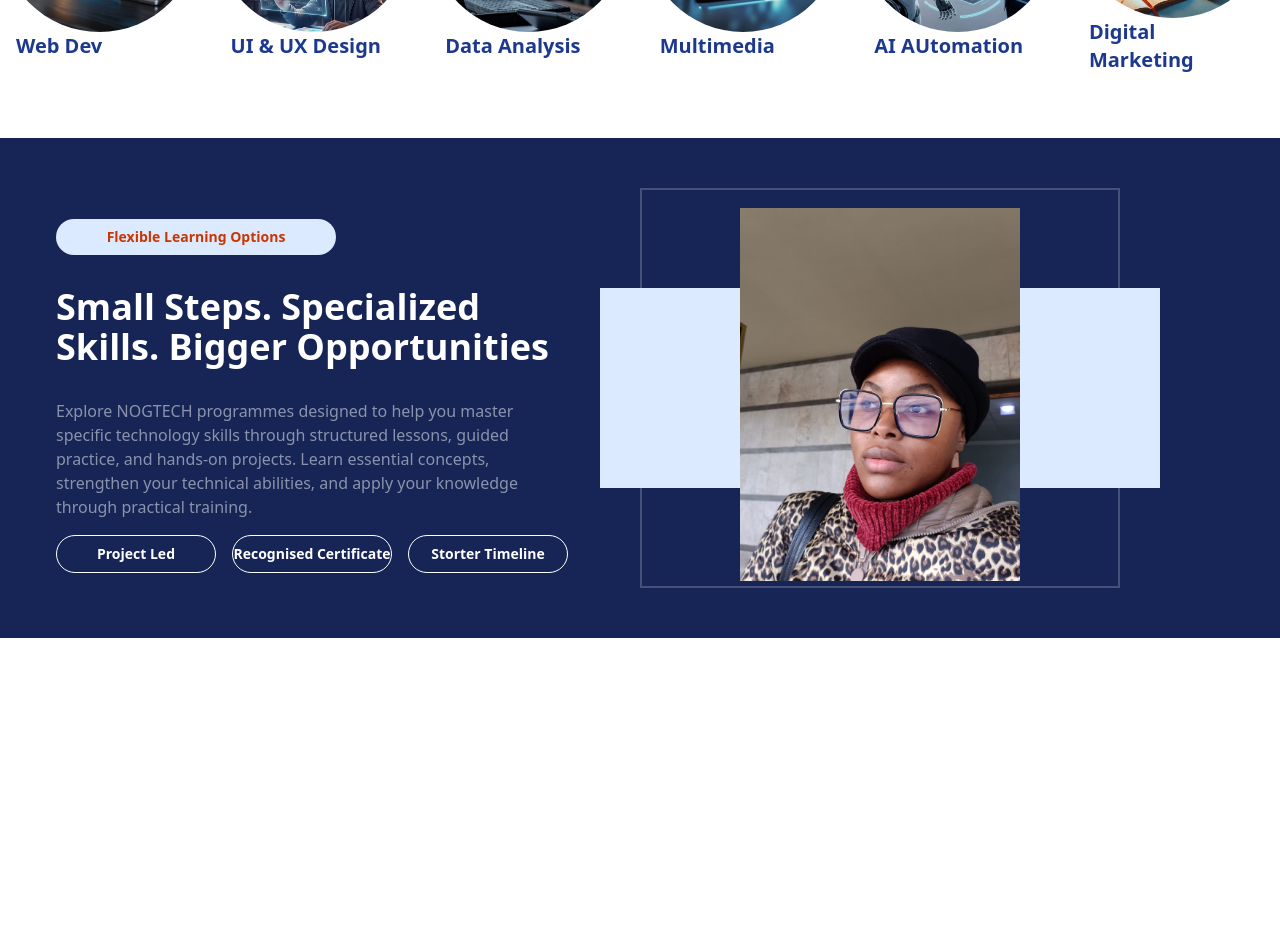
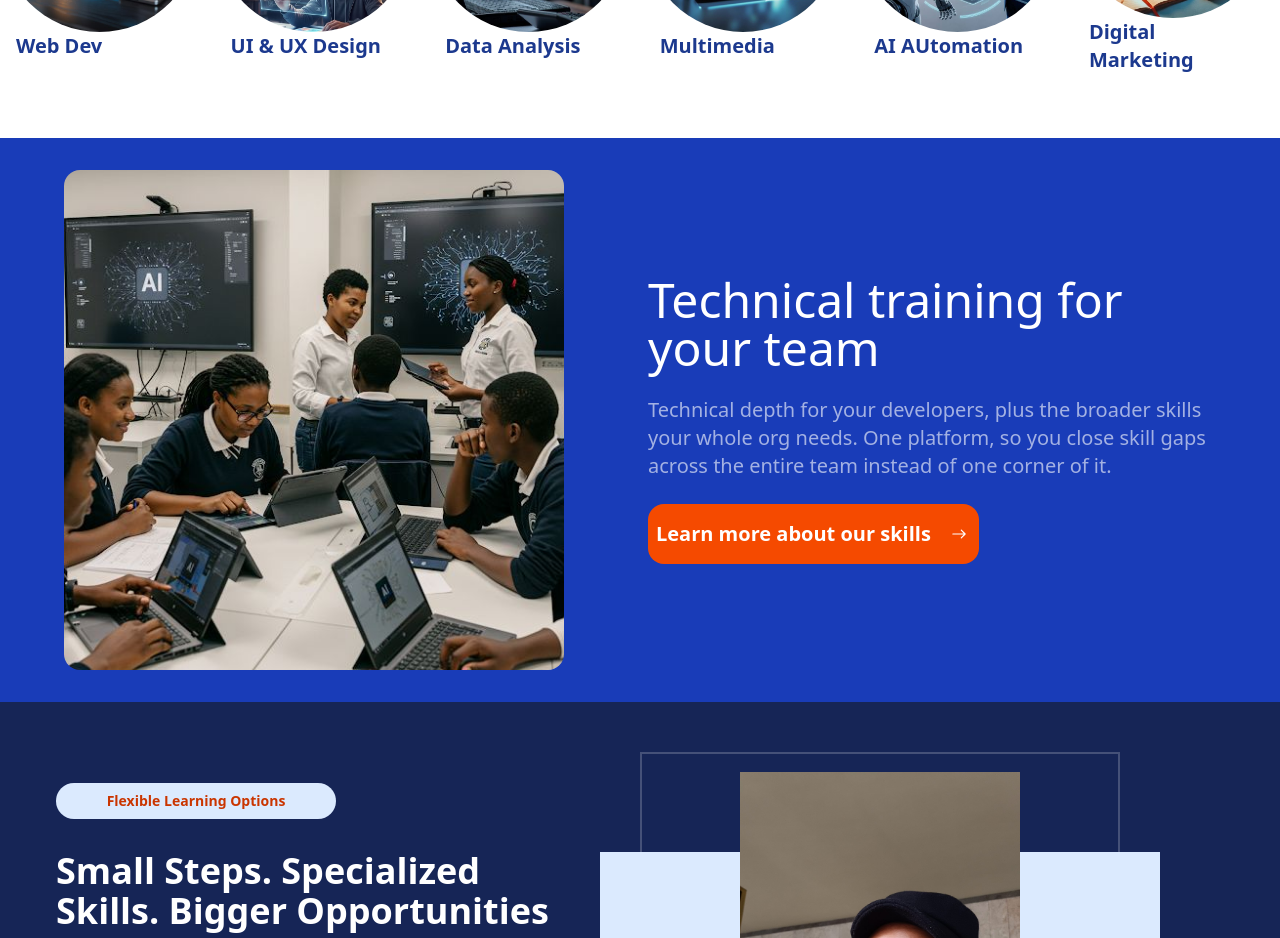
Before and after one commit to Ngalaka/nogtech, a Next.js app: page / in a window 1280 px wide. Shown: the part 2760-3698 px from the top of the page. Before the commit the page ends 3398 px from the top, so only its background shows below. Built offline with nearby package versions, Linux system fonts and the light colour scheme.

Commit message:
Technical skills

```diff
--- a/src/app/component/Hero.jsx
+++ b/src/app/component/Hero.jsx
@@ -12,7 +12,7 @@ import { GiSelfLove } from "react-icons/gi";
 import { CiClock2 } from "react-icons/ci";
 import { BiVideoRecording } from "react-icons/bi";
 import { TbCertificate } from "react-icons/tb";
-import { IoMdArrowRoundForward } from "react-icons/io";
+import { IoIosArrowRoundForward, IoMdArrowRoundForward } from "react-icons/io";
 import { jobs } from '@/lib/jobs';
 
 export default function Hero() {
@@ -531,6 +531,30 @@ export default function Hero() {
             </div>
       </div>
 
+        {/* Top course */}
+
+              <div className='w-full h-auto bg-blue-800 py-8'>
+                {/*  */}
+                <div className='w-[90%] h-auto mx-auto flex justify-between items-center gap-4'>
+                  <div className='w-[50%] h-auto'>
+                    <Image src="/tcsch.jpg" width={300} height={300} alt='Nogtech' className='w-[500px] h-[500px] object-cover rounded-2xl'/>
+                  </div>
+
+                  <div className='w-[50%] h-auto space-y-6'>
+                    <h1 className='font-normal text-5xl text-white' >Technical training for your team</h1>
+
+                    <p className='text-white/60 text-xl'>Technical depth for your developers, plus the broader skills your
+                      whole org needs. One platform, so you close
+                       skill gaps across the entire team instead of one corner of it.</p>
+
+                       <button className='flex justify-center items-center gap-4 font-bold text-xl rounded-2xl cursor-pointer bg-orange-600 text-white py-4 px-2'>
+                        Learn more about our skills
+                        <span className='block font-bold text-2xl'><IoIosArrowRoundForward /></span>
+                       </button>
+                  </div>
+                </div>
+              </div>
+
       {/* Introducing the Program */}
 
       <div className="w-full h-125 bg-blue-950 flex justify-between items-center gap-4 py-8">
@@ -564,7 +588,6 @@ export default function Hero() {
                <Image src="/partner.jpeg" width={300} height={300} alt="partiner" className="w-70 -mt-20 mx-auto"/>
              </div>
           </div>
-
         </div>
 
       </div>
```
